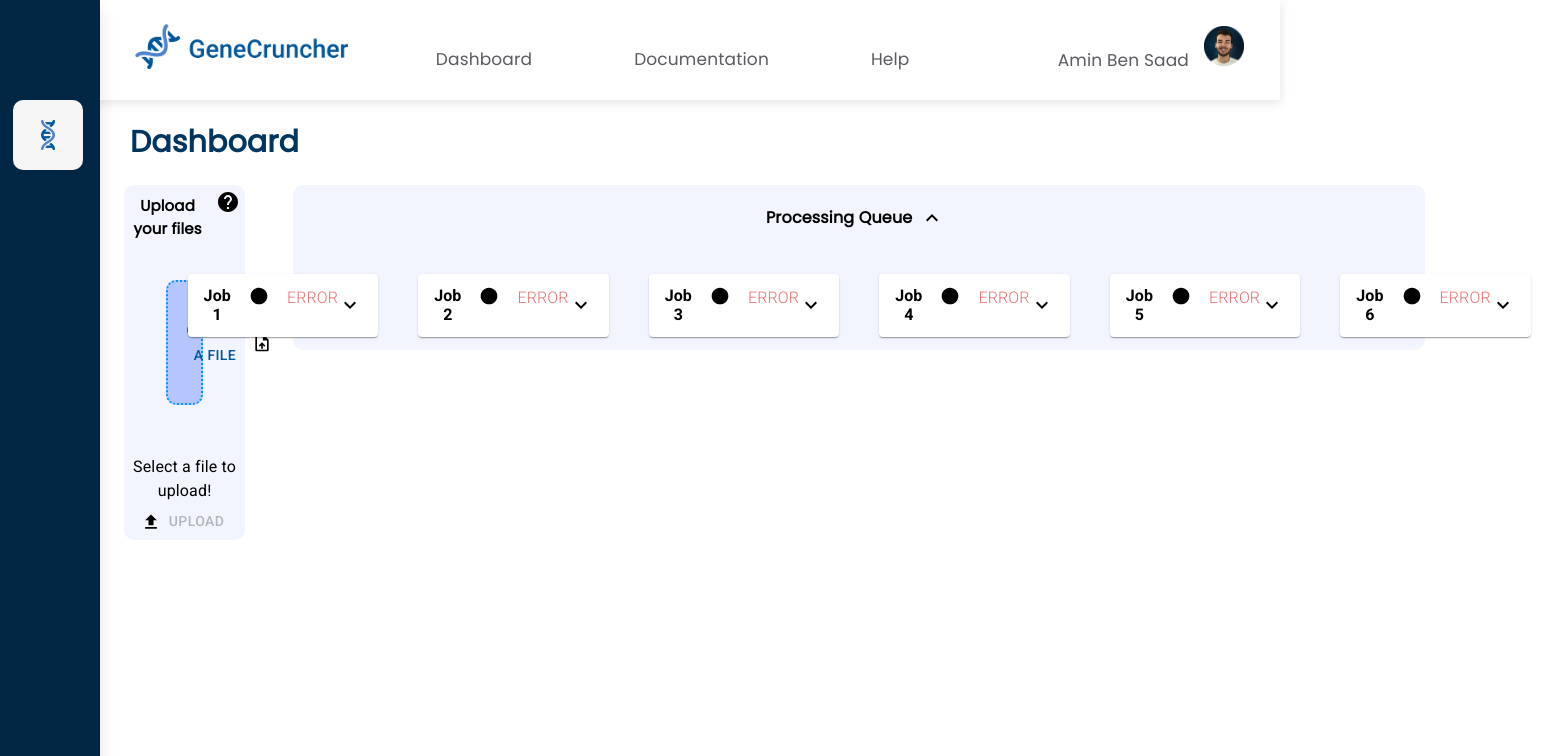
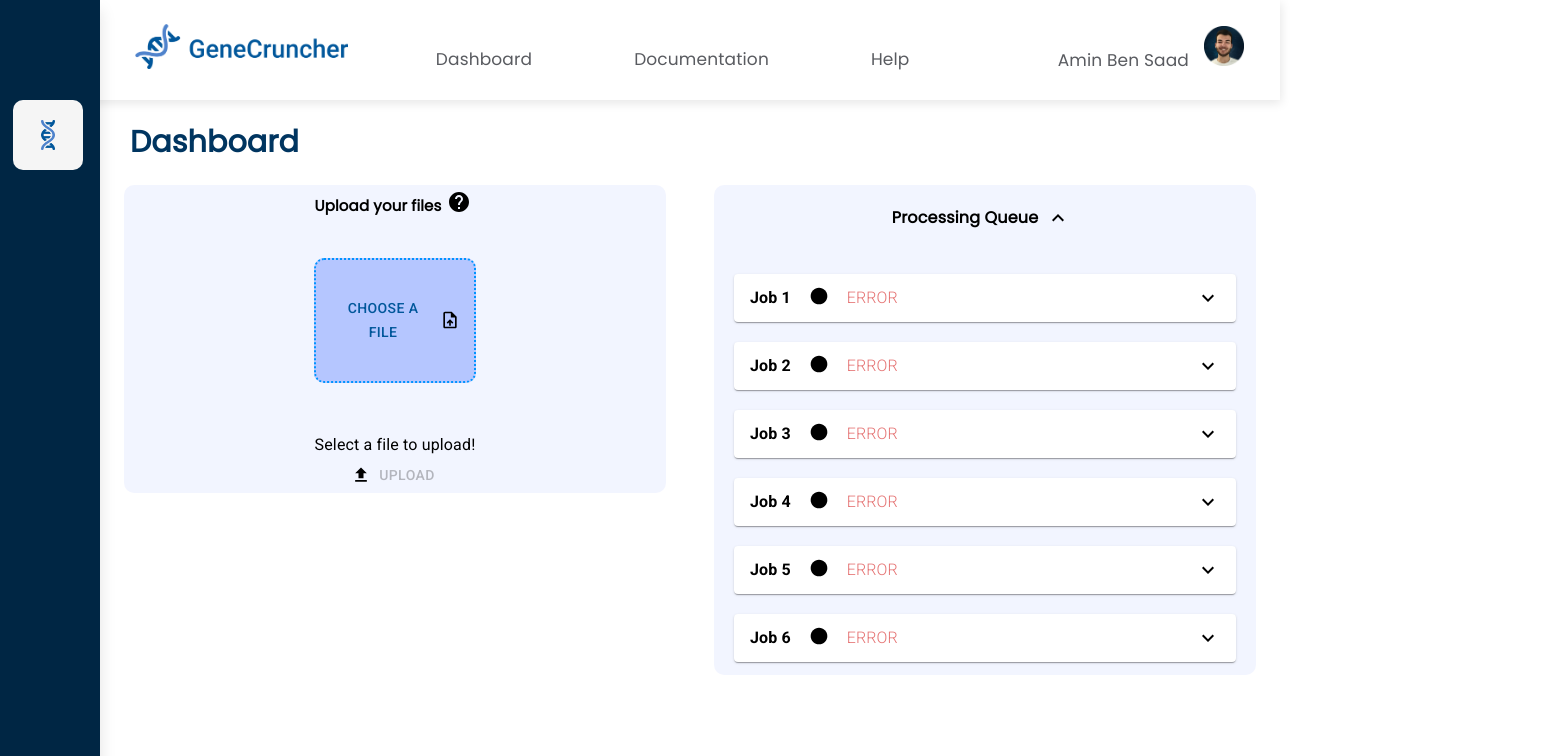
Before and after one commit to jst-seminar-rostlab-tum/genomics.ai, a React (Create React App) app: page /dashboard in a window 1280 px wide. Shown: the top 756 px of the page, 1551 px wide, since content can reach past the window. Built offline with nearby package versions, Linux system fonts and the light colour scheme; a web font is replaced by a local one.

Commit message:
fixed the layout of the queue

```diff
--- a/src/app.module.css
+++ b/src/app.module.css
@@ -17,8 +17,8 @@
     background-color: #282c34;
     min-height: 100vh;
     display: flex;
+    align-items: center;
     flex-direction: column;
-    align-items: center;
     justify-content: center;
     font-size: calc(10px + 2vmin);
     color: white;
--- a/src/components/Dashboard/StatusQueue/StatusQueue.jsx
+++ b/src/components/Dashboard/StatusQueue/StatusQueue.jsx
@@ -21,7 +21,7 @@ function StatusQueue() {
       </div>
       <Box className={styles.flexContainer}>
         <Collapse in={expandList} sx={{ width: '100%', justifyContent: 'center', alignItems: 'center' }}>
-          <List sx={{ width: '100%', alignItems: 'center', justifyContent: 'center' }}>
+          <List sx={{ width: '100%', alignItems: 'center', justifyContent: 'center', flexDirection: 'column' }}>
             {arr1.map((index) => (
               <StatusCard id={index} sx={{ alignItems: 'center' }} />
             ))}
```
